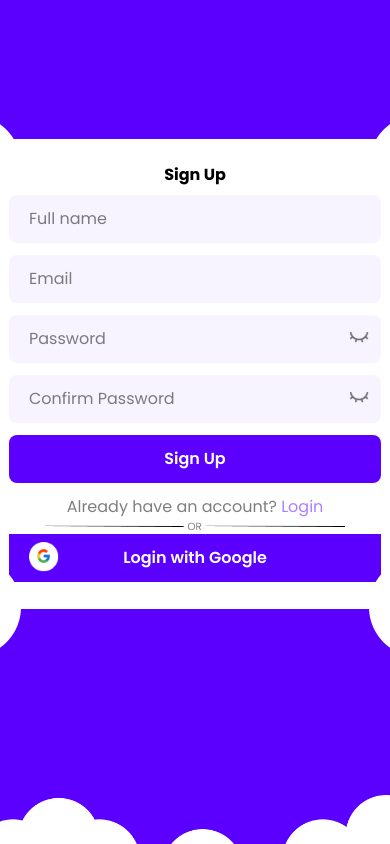
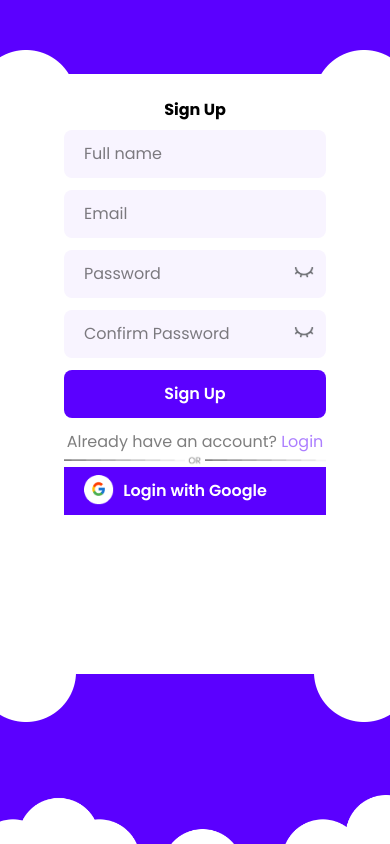
Before and after one commit to Learnsphere-Edu/learnsphere-frontend, a Next.js app: page /signup in a window 390 px wide. Built offline with nearby package versions, Linux system fonts and the light colour scheme; a web font is replaced by a local one.

Commit message:
style update

```diff
--- a/app/components/LoginForm.tsx
+++ b/app/components/LoginForm.tsx
@@ -39,7 +39,7 @@ export default function LoginForm () {
   }
 
   return (
-    <div className='relative w-[500px] h-[470px]'>
+    <div className='relative md:w-[500px] h-[600px] md:h-[470px]'>
       <form
         className='bg-white px-16 py-6 w-full h-full'
         onSubmit={handleLoginAuth}
--- a/app/components/SignUpForm.tsx
+++ b/app/components/SignUpForm.tsx
@@ -46,7 +46,7 @@ export default function SignUpForm () {
 
   // console.log(formData)
   return (
-    <div className='relative w-[500px] h-[470px]'>
+    <div className='relative md:w-[500px] h-[600px] md:h-[470px]'>
       <form className='bg-white px-16 py-6 w-full h-full' onSubmit={handleSignUp}>
         <h2 className='mb-2 font-bold text-center'>Sign Up</h2>
         <div className='relative mb-3'>
@@ -136,7 +136,7 @@ export default function SignUpForm () {
 
 
             {/* google auth option btn */}
-            <div className='relative w-full cursor-pointer'>
+            <div className='relative rounded-lg w-full cursor-pointer'>
                 <Image
                     src='/google icon.png'
                     alt='google icon'
```
